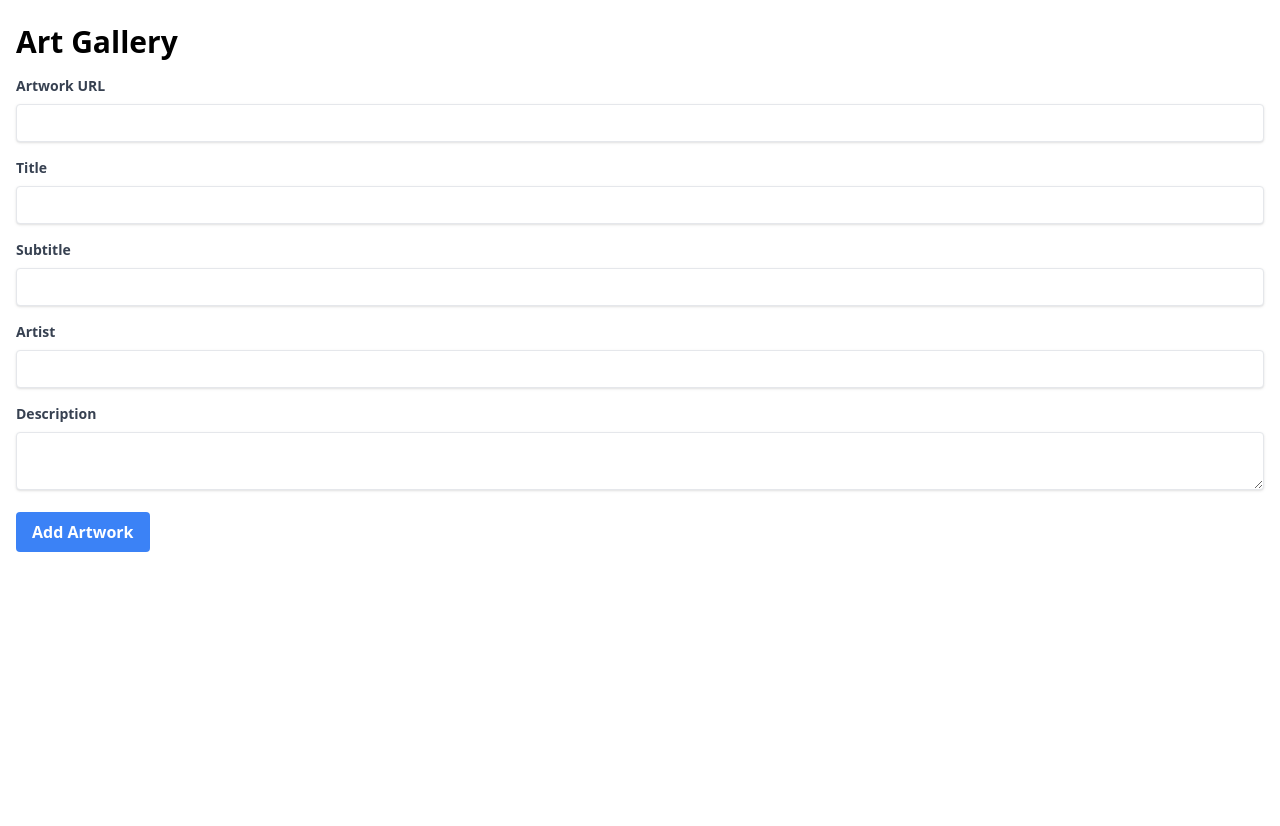
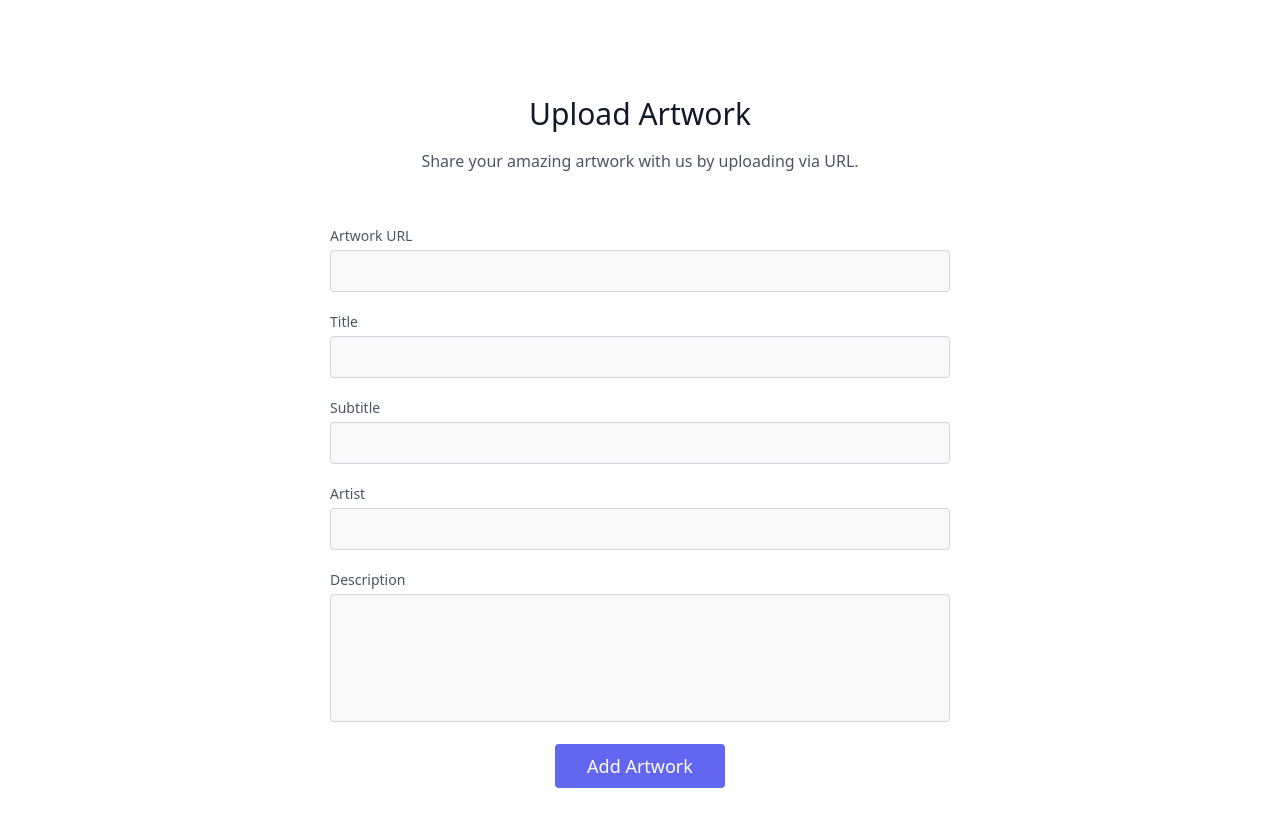
Before and after one commit to ParveenRawat/ArtGallery, a React (Vite) app in the folder client/: page /upload in a window 1280 px wide. Shown: the top 826 px of the page. Before the commit the page ends 800 px from the top, so only its background shows below. Built offline with nearby package versions, Linux system fonts and the light colour scheme.

Commit message:
fixed the uploading artwork bit and made it prettier

```diff
--- a/client/src/pages/Upload.jsx
+++ b/client/src/pages/Upload.jsx
@@ -1,116 +1,90 @@
-import React, { useState } from 'react';
+import React from 'react';
 
 function Upload() {
-  const [artwork, setArtwork] = useState([]);
-  const [artURL, setArtURL] = useState('');
-  const [artTitle, setArtTitle] = useState('');
-  const [artSubtitle, setArtSubtitle] = useState('');
-  const [artArtist, setArtArtist] = useState('');
-  const [artDescription, setArtDescription] = useState('');
-
-  const handleUpload = (event) => {
-    event.preventDefault();
-    const newArt = {
-      url: artURL,
-      title: artTitle,
-      subtitle: artSubtitle,
-      artist: artArtist,
-      description: artDescription,
-    };
-    setArtwork([...artwork, newArt]);
-    setArtURL('');
-    setArtTitle('');
-    setArtSubtitle('');
-    setArtArtist('');
-    setArtDescription('');
-  };
-
   return (
-    <div className="container mx-auto p-4 pt-6">
-      <h1 className="text-3xl font-bold mb-4">Art Gallery</h1>
-      <form onSubmit={handleUpload}>
-        <div className="mb-4">
-          <label className="block text-gray-700 text-sm font-bold mb-2" htmlFor="artwork-url">
+    <section className="text-gray-600 body-font relative">
+      <div className="container px-5 py-24 mx-auto">
+        <div className="flex flex-col text-center w-full mb-12">
+          <h1 className="sm:text-3xl text-2xl font-medium title-font mb-4 text-gray-900">Upload Artwork</h1>
+          <p className="lg:w-2/3 mx-auto leading-relaxed text-base">
+            Share your amazing artwork with us by uploading via URL.
+          </p>
+        </div>
+        <div className="lg:w-1/2 md:w-2/3 mx-auto">
+          <div className="flex flex-wrap -m-2">
+            <div className="p-2 w-full">
+              <div className="relative">
+                <label htmlFor="artwork-url" className="leading-7 text-sm text-gray-600">
                   Artwork URL
                 </label>
                 <input
-            className="shadow appearance-none border rounded w-full py-2 px-3 text-gray-700 leading-tight focus:outline-none focus:shadow-outline"
+                  type="url"
                   id="artwork-url"
-            type="url"
-            value={artURL}
-            onChange={(e) => setArtURL(e.target.value)}
-            required
+                  name="artwork-url"
+                  className="w-full bg-gray-100 bg-opacity-50 rounded border border-gray-300 focus:border-indigo-500 focus:bg-white focus:ring-2 focus:ring-indigo-200 text-base outline-none text-gray-700 py-1 px-3 leading-8 transition-colors duration-200 ease-in-out"
                 />
               </div>
-        <div className="mb-4">
-          <label className="block text-gray-700 text-sm font-bold mb-2" htmlFor="artwork-title">
+            </div>
+            <div className="p-2 w-full">
+              <div className="relative">
+                <label htmlFor="artwork-title" className="leading-7 text-sm text-gray-600">
                   Title
                 </label>
                 <input
-            className="shadow appearance-none border rounded w-full py-2 px-3 text-gray-700 leading-tight focus:outline-none focus:shadow-outline"
+                  type="text"
                   id="artwork-title"
-            type="text"
-            value={artTitle}
-            onChange={(e) => setArtTitle(e.target.value)}
-            required
+                  name="artwork-title"
+                  className="w-full bg-gray-100 bg-opacity-50 rounded border border-gray-300 focus:border-indigo-500 focus:bg-white focus:ring-2 focus:ring-indigo-200 text-base outline-none text-gray-700 py-1 px-3 leading-8 transition-colors duration-200 ease-in-out"
                 />
               </div>
-        <div className="mb-4">
-          <label className="block text-gray-700 text-sm font-bold mb-2" htmlFor="artwork-subtitle">
+            </div>
+            <div className="p-2 w-full">
+              <div className="relative">
+                <label htmlFor="artwork-subtitle" className="leading-7 text-sm text-gray-600">
                   Subtitle
                 </label>
                 <input
-            className="shadow appearance-none border rounded w-full py-2 px-3 text-gray-700 leading-tight focus:outline-none focus:shadow-outline"
+                  type="text"
                   id="artwork-subtitle"
-            type="text"
-            value={artSubtitle}
-            onChange={(e) => setArtSubtitle(e.target.value)}
+                  name="artwork-subtitle"
+                  className="w-full bg-gray-100 bg-opacity-50 rounded border border-gray-300 focus:border-indigo-500 focus:bg-white focus:ring-2 focus:ring-indigo-200 text-base outline-none text-gray-700 py-1 px-3 leading-8 transition-colors duration-200 ease-in-out"
                 />
               </div>
-        <div className="mb-4">
-          <label className="block text-gray-700 text-sm font-bold mb-2" htmlFor="artwork-artist">
+            </div>
+            <div className="p-2 w-full">
+              <div className="relative">
+                <label htmlFor="artwork-artist" className="leading-7 text-sm text-gray-600">
                   Artist
                 </label>
                 <input
-            className="shadow appearance-none border rounded w-full py-2 px-3 text-gray-700 leading-tight focus:outline-none focus:shadow-outline"
+                  type="text"
                   id="artwork-artist"
-            type="text"
-            value={artArtist}
-            onChange={(e) => setArtArtist(e.target.value)}
-            required
+                  name="artwork-artist"
+                  className="w-full bg-gray-100 bg-opacity-50 rounded border border-gray-300 focus:border-indigo-500 focus:bg-white focus:ring-2 focus:ring-indigo-200 text-base outline-none text-gray-700 py-1 px-3 leading-8 transition-colors duration-200 ease-in-out"
                 />
               </div>
-        <div className="mb-4">
-          <label className="block text-gray-700 text-sm font-bold mb-2" htmlFor="artwork-description">
+            </div>
+            <div className="p-2 w-full">
+              <div className="relative">
+                <label htmlFor="artwork-description" className="leading-7 text-sm text-gray-600">
                   Description
                 </label>
                 <textarea
-            className="shadow appearance-none border rounded w-full py-2 px-3 text-gray-700 leading-tight focus:outline-none focus:shadow-outline"
                   id="artwork-description"
-            value={artDescription}
-            onChange={(e) => setArtDescription(e.target.value)}
-            required
-          />
+                  name="artwork-description"
+                  className="w-full bg-gray-100 bg-opacity-50 rounded border border-gray-300 focus:border-indigo-500 focus:bg-white focus:ring-2 focus:ring-indigo-200 h-32 text-base outline-none text-gray-700 py-1 px-3 resize-none leading-6 transition-colors duration-200 ease-in-out"
+                ></textarea>
               </div>
-        <button
-          className="bg-blue-500 hover:bg-blue-700 text-white font-bold py-2 px-4 rounded focus:outline-none focus:shadow-outline"
-          type="submit"
-        >
+            </div>
+            <div className="p-2 w-full">
+              <button className="flex mx-auto text-white bg-indigo-500 border-0 py-2 px-8 focus:outline-none hover:bg-indigo-600 rounded text-lg">
                 Add Artwork
               </button>
-      </form>
-      <div className="grid grid-cols-3 gap-4 mt-6">
-        {artwork.map((art, index) => (
-          <div key={index} className="bg-white p-4 rounded shadow">
-            <img src={art.url} alt={art.title} className="w-full h-48 object-cover" />
-            <h2 className="text-lg font-bold">{art.title}</h2>
-            <h3 className="text-md font-semibold">{art.subtitle}</h3>
-            <p className="text-gray-600">{art.artist}</p>
-            <p className="text-gray-600">{art.description}</p>
-          </div>
-        ))}
             </div>
           </div>
+        </div>
+      </div>
+    </section>
   );
 }
 
```
Lines whose indentation alone changed are shown as unchanged.
